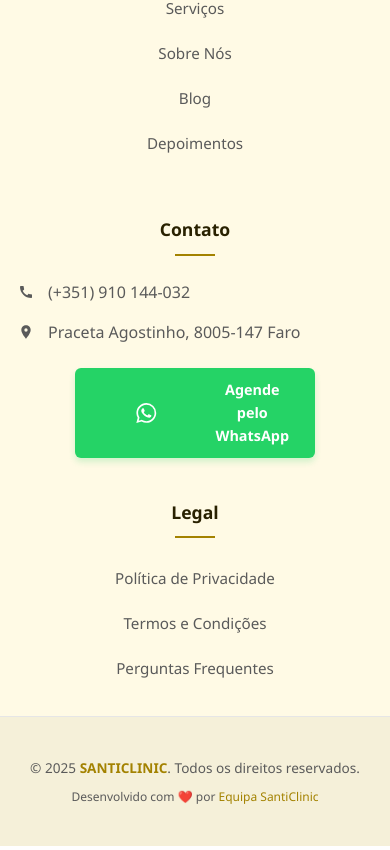
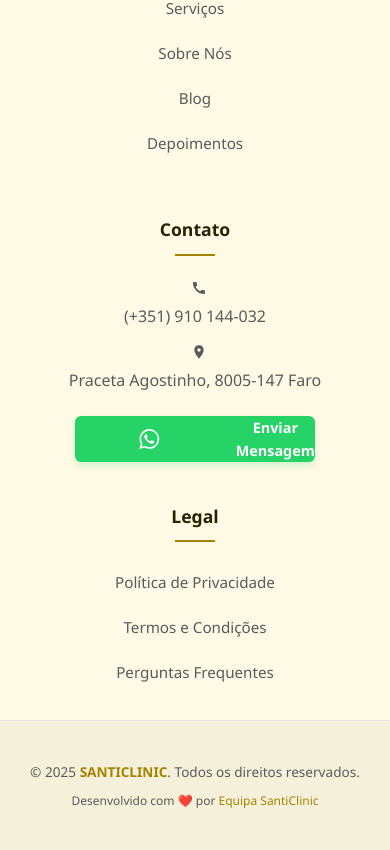
Before and after one commit to Webtech87/Mummy_LandingPage, a React (Vite) app in the folder client1/: page / in a window 390 px wide. Shown: the part 5366-6216 px from the top of the page. Built offline with nearby package versions, Linux system fonts and the light colour scheme.

Commit message:
fix footer layout

```diff
--- a/client1/src/components/ContactForm/ContactForm.tsx
+++ b/client1/src/components/ContactForm/ContactForm.tsx
@@ -180,7 +180,7 @@ const ContactForm: React.FC = () => {
             >
               <option value="" disabled>Selecione um assunto</option>
               <option value="informacao">Informação</option>
-              <option value="agendamento">Agendamento</option>
+              <option value="agendamento">Procedimentos</option>
               <option value="precos">Preços</option>
               <option value="outro">Outro</option>
             </select>
--- a/client1/src/components/Footer/Footer.tsx
+++ b/client1/src/components/Footer/Footer.tsx
@@ -93,7 +93,7 @@ const Footer: React.FC = () => {
             target="_blank"
             rel="noopener noreferrer"
           >
-            <WhatsAppIcon /> Agende pelo WhatsApp
+            <WhatsAppIcon /> Enviar Mensagem
           </a>
         </div>
 
--- a/client1/src/styles/components/footer.css
+++ b/client1/src/styles/components/footer.css
@@ -138,6 +138,7 @@
     transition: var(--transition);
     line-height: 1.5;
     width: 100%;
+
   }
 
   .contact-item:hover {
@@ -159,7 +160,7 @@
 
   /* WhatsApp Button */
   .whatsapp-button {
-    display: inline-flex;
+    display: flex;
     align-items: center;
     justify-content: center;
     gap: 0.75rem;
@@ -167,12 +168,12 @@
     color: white !important;
     border: none;
     border-radius: 6px;
-    padding: 0.75rem 1.5rem;
+    padding: -1rem 1.5rem;
     font-size: 0.95rem;
     font-weight: 600;
     text-decoration: none;
     transition: var(--transition);
-    width: 100%;
+    width: 90%;
     max-width: 240px;
     box-shadow: 0 4px 6px rgba(37, 211, 102, 0.2);
   }
@@ -292,14 +293,18 @@
     }
 
     .whatsapp-button {
-      padding: 0.65rem 1.25rem;
+      padding: -1rem 1.25rem;
       font-size: 0.9rem;
     }
 
     .contact-item {
-      flex-direction: row;
+      flex-direction: column;
       justify-content: center;
-      text-align: left;
-      gap: 0.75rem;
+      text-align: center;
+      gap: -2rem;
+    }
+
+    .contact-icon {
+      margin-left: 0.5rem
     }
   }
```
